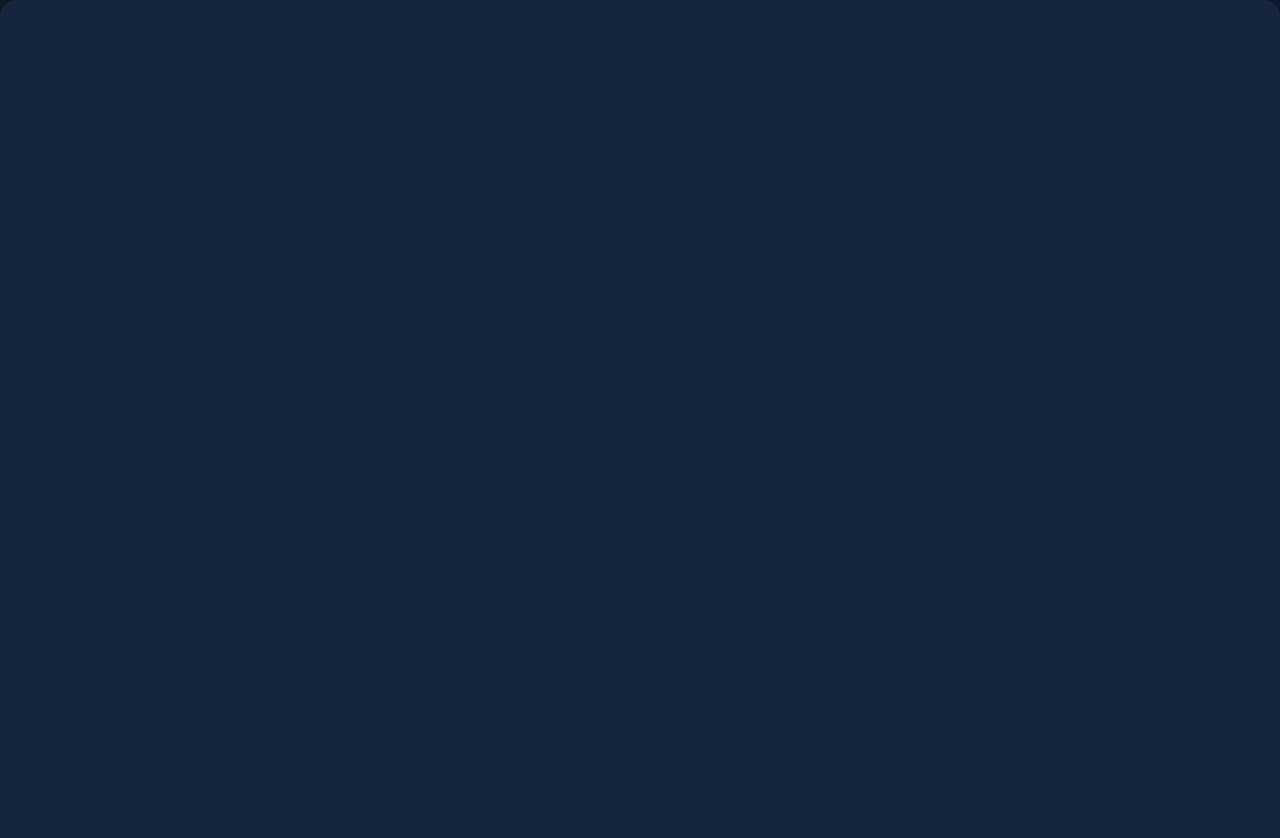
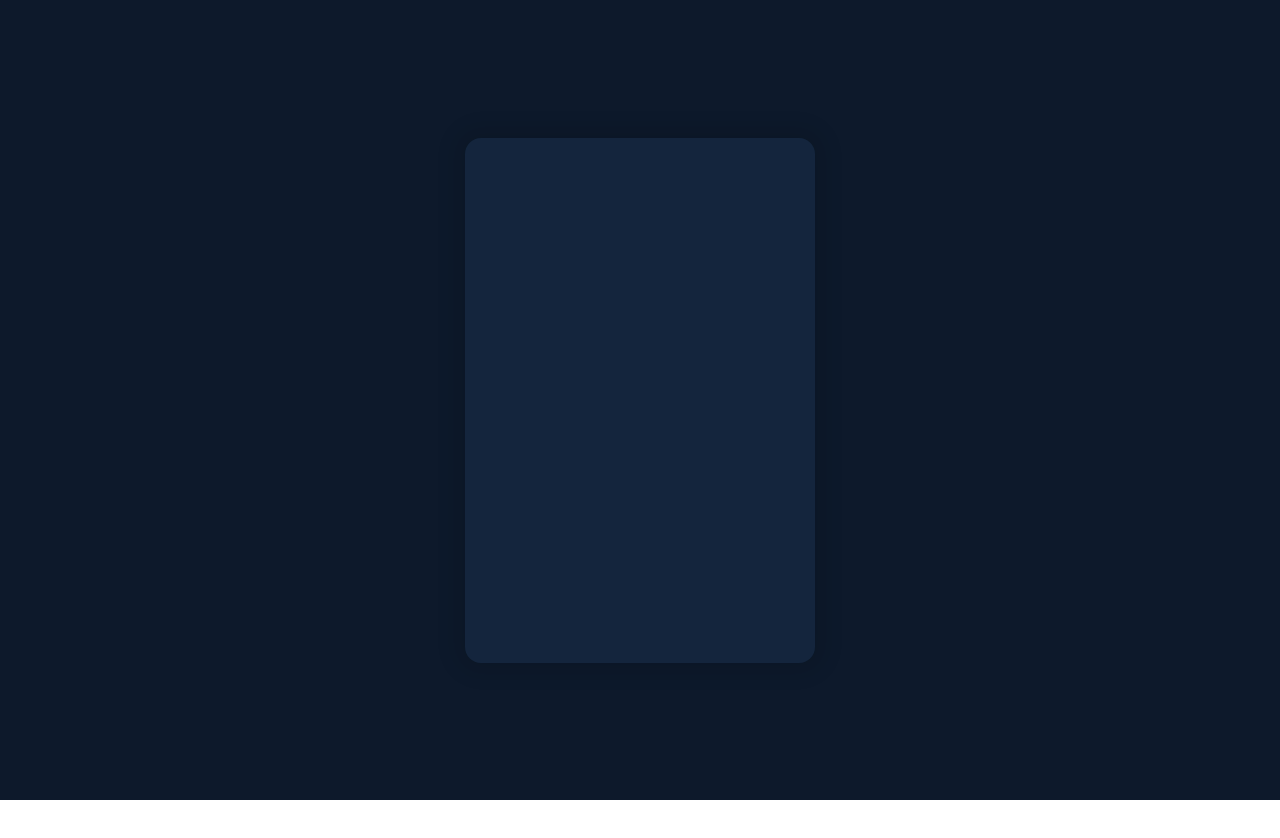
Before and after one commit to Vyonyx/NFTPreviewCard, a Vue app: page / in a window 1280 px wide. Shown: the top 838 px of the page. After the commit the page ends 800 px from the top, so only its background shows below. Built offline with nearby package versions, Linux system fonts and the light colour scheme.

Commit message:
center card to middle of screen

```diff
--- a/src/App.vue
+++ b/src/App.vue
@@ -11,6 +11,10 @@ import Card from './components/Card.vue'
 <style lang="scss" scoped>
 main {
   background: var(--main-bg);
+  padding: 2rem;
+  display: flex;
+  align-items: center;
+  justify-content: center;
   height: 100vh;
 }
 </style>
--- a/src/components/Card.vue
+++ b/src/components/Card.vue
@@ -8,6 +8,8 @@
 
 <style lang="scss" scoped>
 .card {
+  width: 100%;
+  max-width: 350px;
   background: var(--card-bg);
   aspect-ratio: 1/1.5;
   border-radius: 1rem;
```
